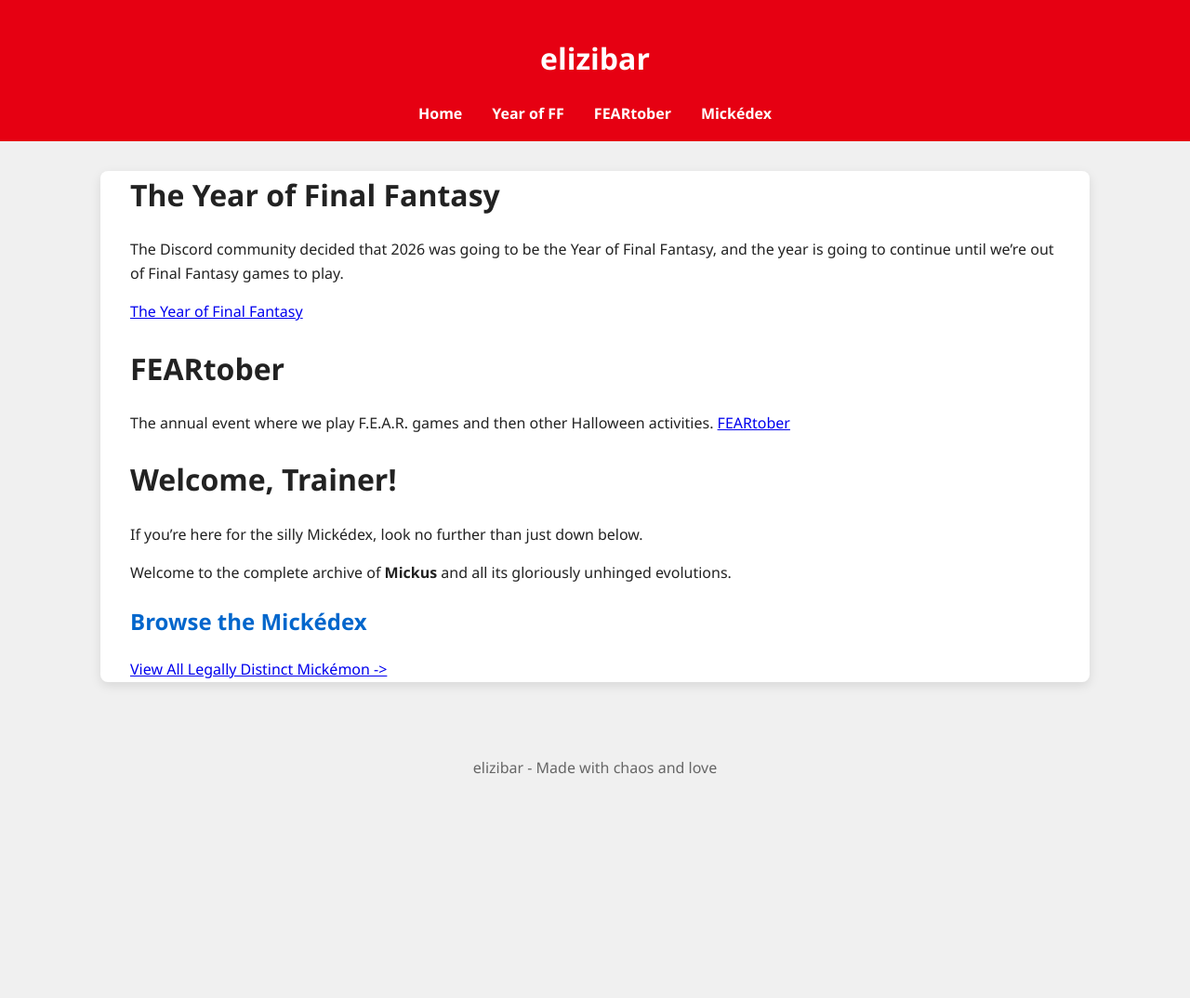
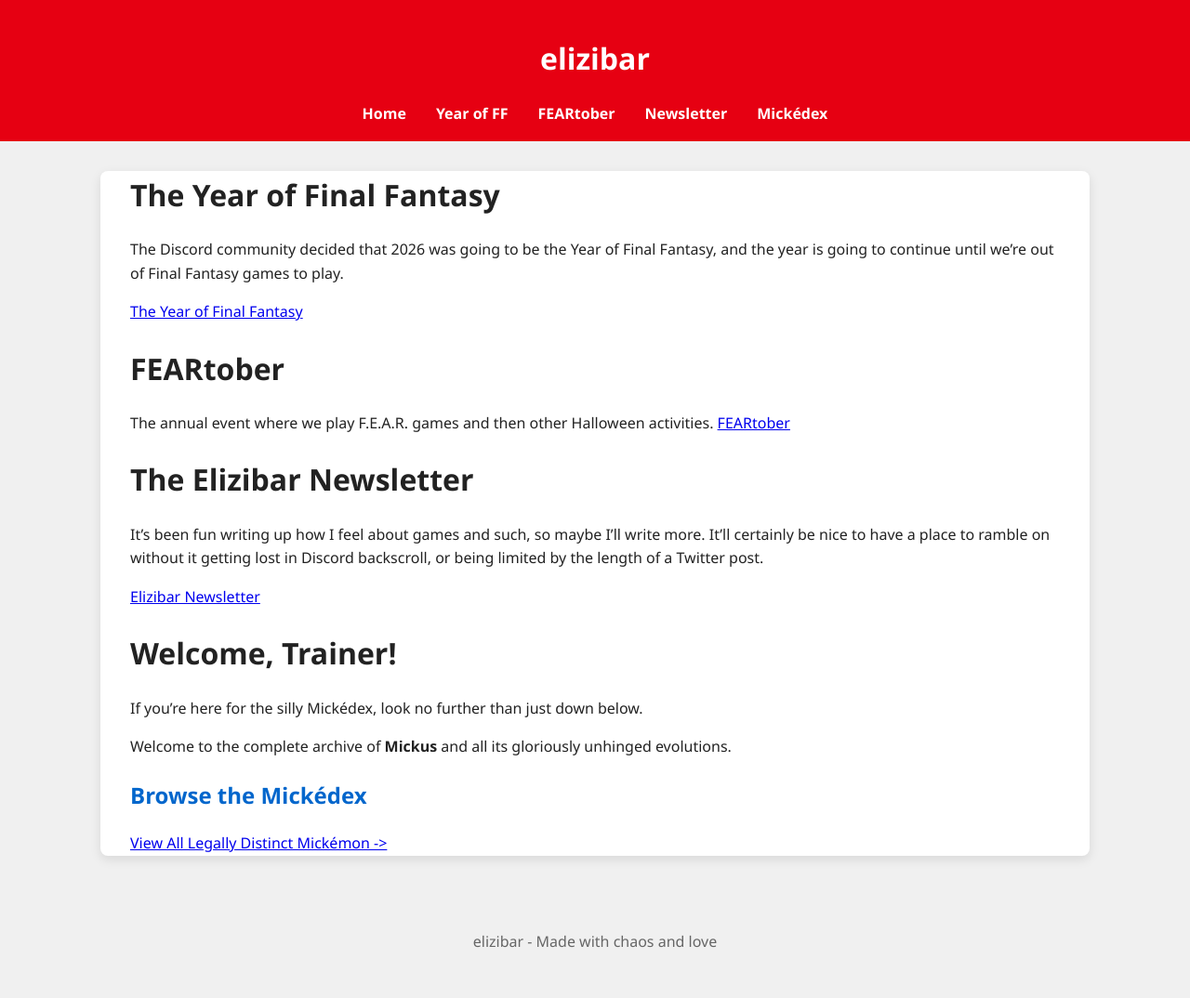
Before and after one commit to elizibar/elizibar.github.io, a Jekyll site: the page built from index.md, in a window 1280 px wide. Shown: the whole page at 93% size. Built offline with Jekyll 4.4.1, drawn with Linux system fonts in a browser that asks for light colours; before the commit the page ends 900 px from its top, so only the background shows below that.

Commit message:
stubbing out a new section

```diff
--- a/_config.yml
+++ b/_config.yml
@@ -11,5 +11,7 @@ nav_items:
     link: /yearoffinalfantasy/
   - name: FEARtober
     link: /feartober/
+  - name: Newsletter
+    link: /newsletter/
   - name: Mickédex
     link: /mickedex/
--- a/index.md
+++ b/index.md
@@ -14,6 +14,12 @@ The Discord community decided that 2026 was going to be the Year of Final Fantas
 The annual event where we play F.E.A.R. games and then other Halloween activities.
 [FEARtober](/feartober/)
 
+# The Elizibar Newsletter
+
+It's been fun writing up how I feel about games and such, so maybe I'll write more. It'll certainly be nice to have a place to ramble on without it getting lost in Discord backscroll, or being limited by the length of a Twitter post.
+
+[Elizibar Newsletter](/newsletter/)
+
 # Welcome, Trainer!
 
 If you're here for the silly Mickédex, look no further than just down below.
```
Also changed, not shown: newsletter/index.md (added, +11 -0 lines).
